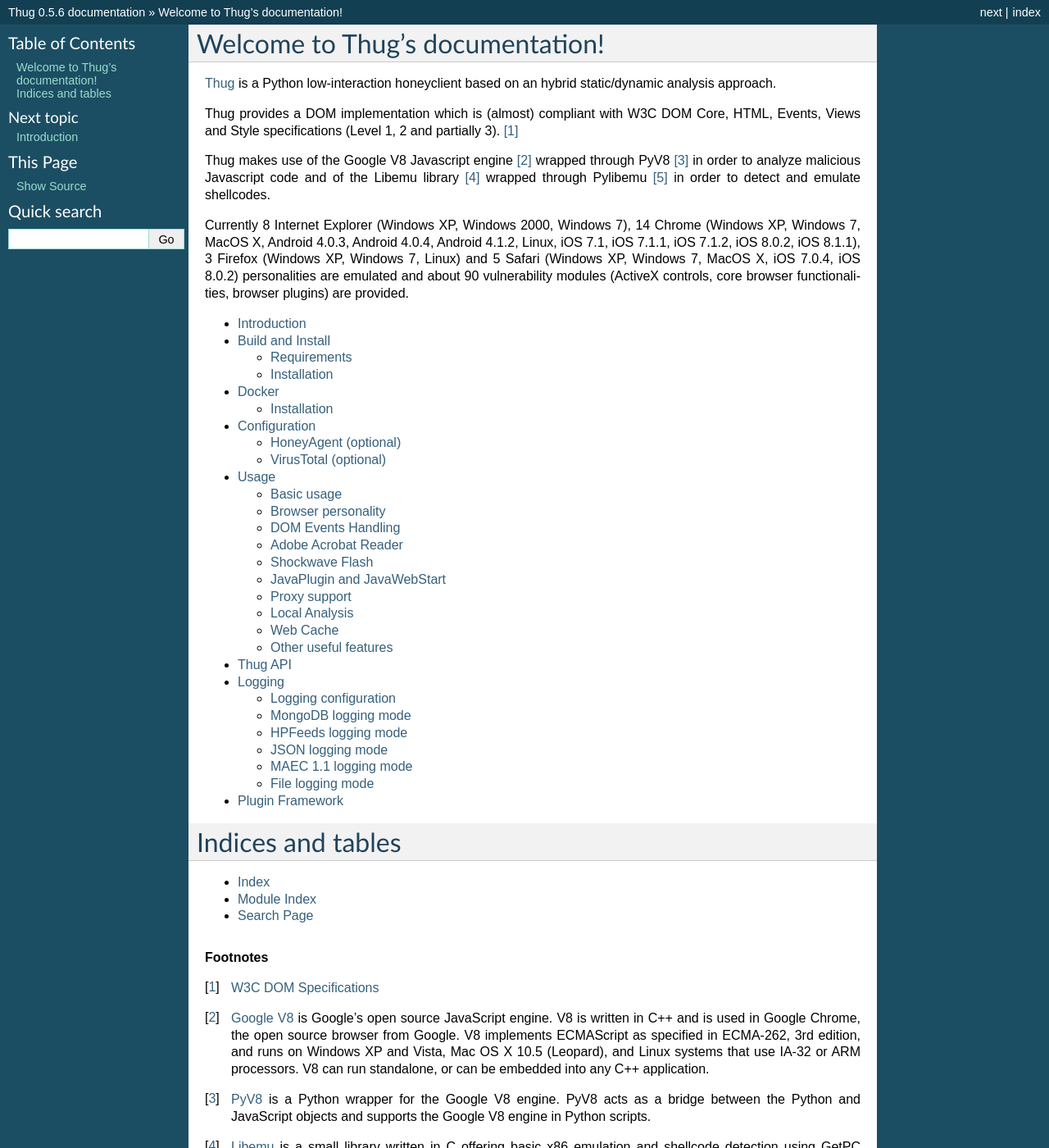
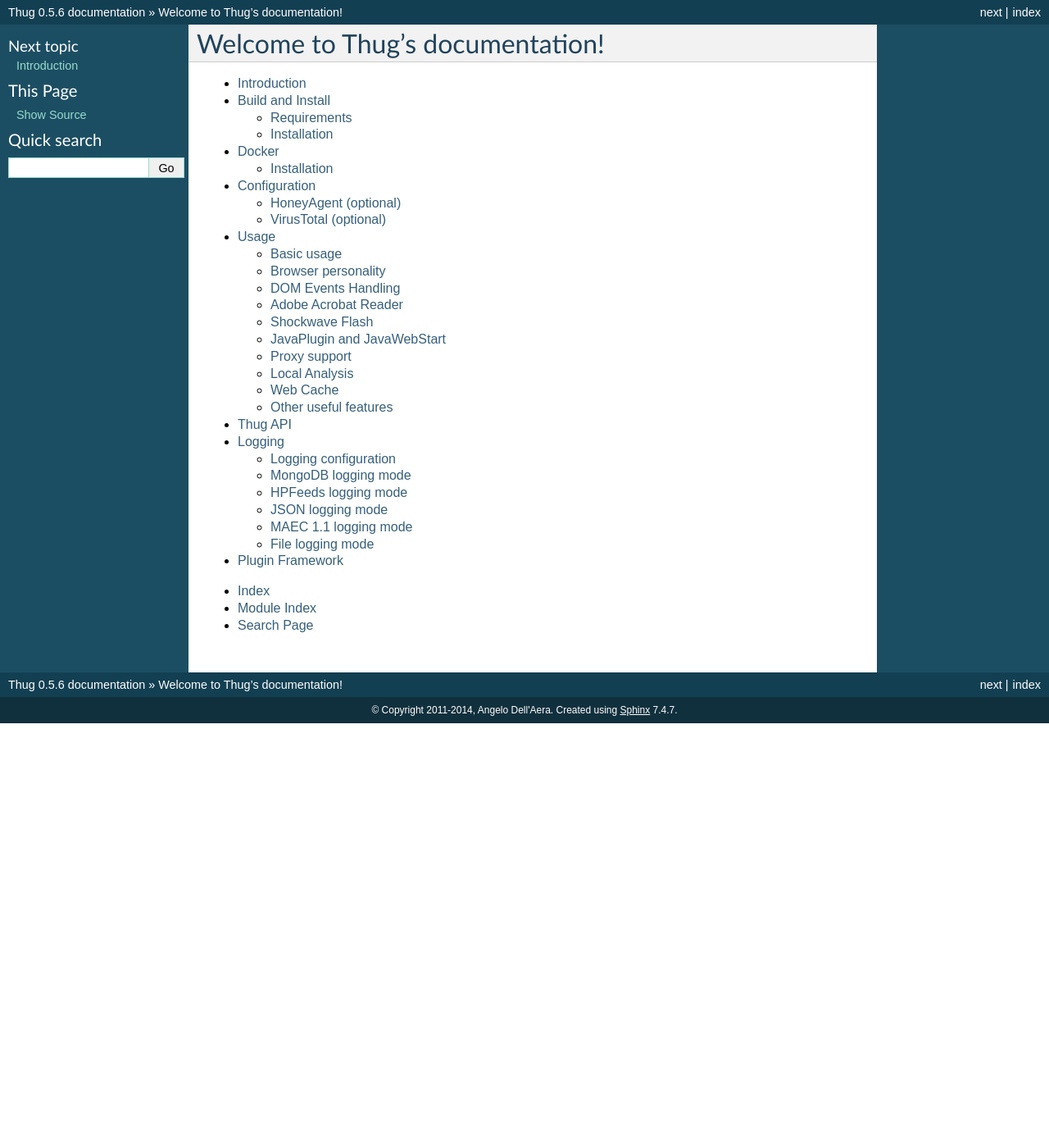
Before and after one commit to buffer/thug, a Sphinx documentation site: the page built from doc/source/index.rst, in a window 1280 px wide and 1400 px high. Shown: the whole window at 82% size. Built offline with Sphinx 7.4.7, drawn with Linux system fonts in a browser that asks for light colours; some of the changed text lies outside the part shown.

Commit message:
Documentation change

```diff
--- a/doc/source/index.rst
+++ b/doc/source/index.rst
@@ -3,24 +3,10 @@
    You can adapt this file completely to your liking, but it should at least
    contain the root `toctree` directive.
 
+.. _index:
+
 Welcome to Thug's documentation!
 ================================
-
-`Thug <https://github.com/buffer/thug>`_ is a Python low-interaction honeyclient based on an hybrid
-static/dynamic analysis approach.
-
-Thug provides a DOM implementation which is (almost) compliant with W3C DOM Core, HTML, Events,
-Views and Style specifications (Level 1, 2 and partially 3). [#f1]_
-
-Thug makes use of the Google V8 Javascript engine [#f2]_ wrapped through PyV8 [#f3]_ in order to
-analyze malicious Javascript code and of the Libemu library [#f4]_ wrapped through Pylibemu [#f5]_
-in order to detect and emulate shellcodes.
-
-Currently 8 Internet Explorer (Windows XP, Windows 2000, Windows 7), 14 Chrome (Windows XP,
-Windows 7, MacOS X, Android 4.0.3, Android 4.0.4, Android 4.1.2, Linux, iOS 7.1, iOS 7.1.1,
-iOS 7.1.2, iOS 8.0.2, iOS 8.1.1), 3 Firefox (Windows XP, Windows 7, Linux) and 5 Safari (Windows
-XP, Windows 7, MacOS X, iOS 7.0.4, iOS 8.0.2) personalities are emulated and about 90 vulnerability
-modules (ActiveX controls, core browser functionalities, browser plugins) are provided.
 
 .. toctree::
    :maxdepth: 2
@@ -34,25 +20,6 @@
    logging
    plugins
 
-Indices and tables
-==================
-
 * :ref:`genindex`
 * :ref:`modindex`
 * :ref:`search`
-
-.. rubric:: Footnotes
-
-.. [#f1] `W3C DOM Specifications <http://www.w3.org/TR/#tr_DOM>`_
-
-.. [#f2] `Google V8 <http://code.google.com/p/v8/>`_ is Google's open source JavaScript engine. V8 is written in C++ and is used in Google Chrome, the open source browser from Google.
-         V8 implements ECMAScript as specified in ECMA-262, 3rd edition, and runs on Windows XP and Vista, Mac OS X 10.5 (Leopard), and Linux systems that use IA-32 or ARM processors.
-         V8 can run standalone, or can be embedded into any C++ application.
-
-.. [#f3] `PyV8 <http://code.google.com/p/pyv8/>`_ is a Python wrapper for the Google V8 engine. PyV8 acts as a bridge between the Python and JavaScript objects and supports the Google
-         V8 engine in Python scripts.
-
-.. [#f4] `Libemu <http://libemu.carnivore.it/>`_ is a small library written in C offering basic x86 emulation and shellcode detection using GetPC heuristics. It is designed to be used
-         within network intrusion/prevention detections and honeypots.
-
-.. [#f5] `Pylibemu <https://github.com/buffer/pylibemu>`_ is a Libemu Cython wrapper
```
Also changed, not shown: doc/source/intro.rst (+31 -3 lines).
